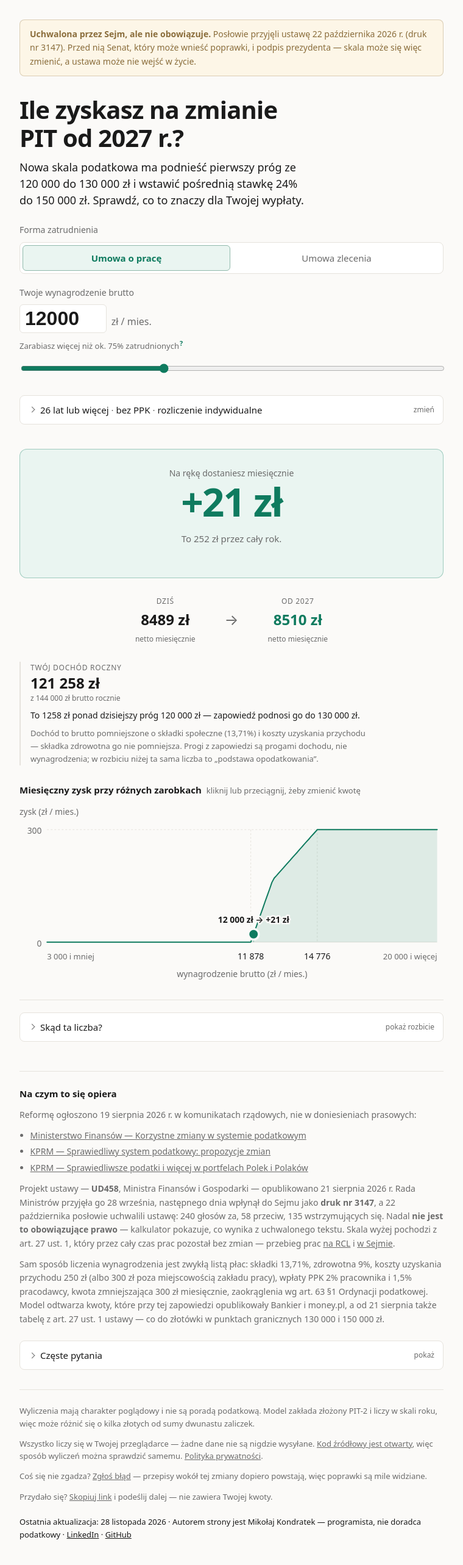
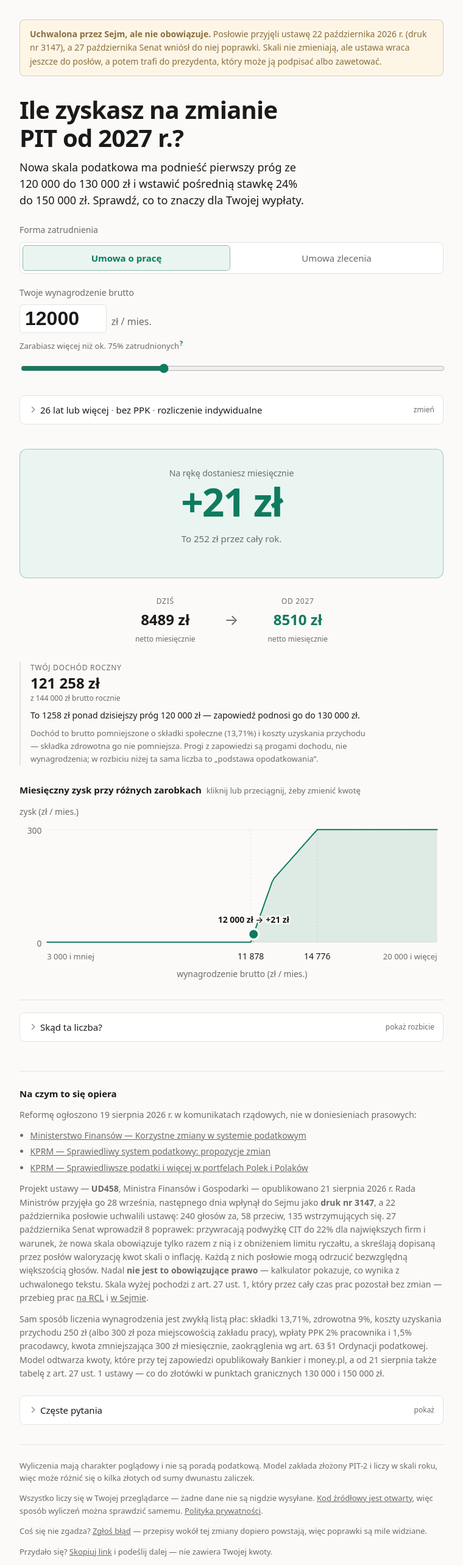
Before and after one commit to mkondratek/pit-2027, a Svelte app: page / in a window 1280 px wide. Shown: the top 2566 px of the page at 61% size, without its empty margins (260-1020 px from the left). Built offline with nearby package versions, Linux system fonts and the light colour scheme.

Commit message:
Describe the Senate amendments of 27 October

```diff
--- a/src/App.svelte
+++ b/src/App.svelte
@@ -27,8 +27,9 @@
   <header>
     <p class="zastrzezenie">
       <strong>Uchwalona przez Sejm, ale nie obowiązuje.</strong> Posłowie przyjęli ustawę
-      22 października 2026 r. (druk nr 3147). Przed nią Senat, który może wnieść poprawki,
-      i podpis prezydenta — skala może się więc zmienić, a ustawa może nie wejść w życie.
+      22 października 2026 r. (druk nr 3147), a 27 października Senat wniósł do niej poprawki.
+      Skali nie zmieniają, ale ustawa wraca jeszcze do posłów, a potem trafi do prezydenta,
+      który może ją podpisać albo zawetować.
     </p>
 
     <h1>Ile zyskasz na zmianie PIT od 2027&nbsp;r.?</h1>
@@ -80,7 +81,11 @@
       Projekt ustawy — <strong>UD458</strong>, Ministra Finansów i Gospodarki — opublikowano
       21 sierpnia 2026 r. Rada Ministrów przyjęła go 28 września, następnego dnia wpłynął do
       Sejmu jako <strong>druk nr 3147</strong>, a 22 października posłowie uchwalili ustawę:
-      240 głosów za, 58 przeciw, 135 wstrzymujących się. Nadal
+      240 głosów za, 58 przeciw, 135 wstrzymujących się. 27 października Senat wprowadził
+      8 poprawek: przywracają podwyżkę CIT do 22% dla największych firm i warunek, że nowa
+      skala obowiązuje tylko razem z nią i z obniżeniem limitu ryczałtu, a skreślają dopisaną
+      przez posłów waloryzację kwot skali o inflację. Każdą z nich posłowie mogą odrzucić
+      bezwzględną większością głosów. Nadal
       <strong>nie jest to obowiązujące prawo</strong> — kalkulator pokazuje, co wynika
       z uchwalonego tekstu. Skala wyżej pochodzi z art. 27 ust. 1, który przez cały czas prac
       pozostał bez zmian — przebieg prac
@@ -147,8 +152,7 @@
            daninę 4% → 5% i nazywa ją składnikiem *pakietu*. Czytelnik, który chce ocenić tę
            reformę całościowo, potrzebuje wiedzieć, że skala to jej część, a nie całość. -->
       Ustawa jest jednak szersza niż sama skala. Obejmuje też obniżenie limitu ryczałtu
-      z 2 mln do 250 tys. euro wraz z nową stawką 17% od nadwyżki ponad 300 tys. euro oraz
-      wzrost daniny solidarnościowej z 4% na 5%. Kalkulator uwzględnia z tego wyłącznie daninę,
+      z 2 mln do 250 tys. euro oraz wzrost daniny solidarnościowej z 4% na 5%. Kalkulator uwzględnia z tego wyłącznie daninę,
       bo jako jedyna dotyczy osób rozliczających się według skali.
       Do liczenia podatków na B2B, umowie o pracę i zleceniu w ogóle, łącznie z porównaniem
       form opodatkowania, dobrym narzędziem jest
@@ -158,8 +162,9 @@
     <h3>Czy to już pewne?</h3>
     <p>
       Jeszcze nie, ale bliżej niż na początku. 22 października 2026 r. Sejm uchwalił ustawę
-      (druk nr 3147). Kolejny etap to Senat, który może wnieść poprawki — wtedy ustawa wraca
-      do posłów — a ostatni to prezydent, który może ją podpisać albo zawetować. Dopóki nie
+      (druk nr 3147), a 27 października Senat wniósł do niej poprawki. Ustawa wraca więc do
+      posłów, którzy mogą je odrzucić bezwzględną większością głosów, a ostatnie słowo należy
+      do prezydenta, który może ją podpisać albo zawetować. Dopóki nie
       zostanie ogłoszona w Dzienniku Ustaw, nie obowiązuje nic.
     </p>
 
--- a/src/lib/faq.ts
+++ b/src/lib/faq.ts
@@ -39,16 +39,17 @@ export const FAQ: Pytanie[] = [
       'Ta strona liczy wyłącznie zmianę skali podatkowej, a ta obejmuje umowę o pracę, ' +
       'zlecenie i emeryturę. Na podatku liniowym 19% sama skala nie zmienia nic. Ustawa ' +
       'jest jednak szersza: obejmuje też obniżenie limitu ryczałtu ' +
-      'z 2 mln do 250 tys. euro wraz ze stawką 17% od nadwyżki ponad 300 tys. euro oraz wzrost ' +
+      'z 2 mln do 250 tys. euro oraz wzrost ' +
       'daniny solidarnościowej z 4% na 5%. ' +
       'Kalkulator uwzględnia z tego tylko daninę.',
   },
   {
     pytanie: 'Czy to już pewne?',
     odpowiedz:
-      'Jeszcze nie. 22 października 2026 r. Sejm uchwalił ustawę (druk nr 3147). Przed nią ' +
-      'Senat, który może wnieść poprawki, i podpis prezydenta, a dopóki nie zostanie ' +
-      'ogłoszona w Dzienniku Ustaw, nie obowiązuje.',
+      'Jeszcze nie. 22 października 2026 r. Sejm uchwalił ustawę (druk nr 3147), a ' +
+      '27 października Senat wniósł do niej poprawki, które wracają teraz do posłów. Na końcu ' +
+      'ustawę podpisuje albo wetuje prezydent, a dopóki nie zostanie ogłoszona w Dzienniku ' +
+      'Ustaw, nie obowiązuje.',
   },
   {
     pytanie: 'Od kiedy zobaczę różnicę?',
```
